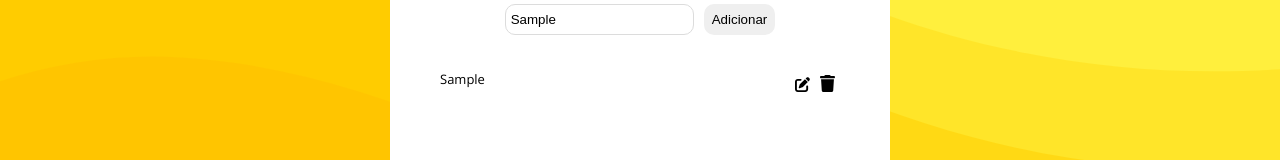
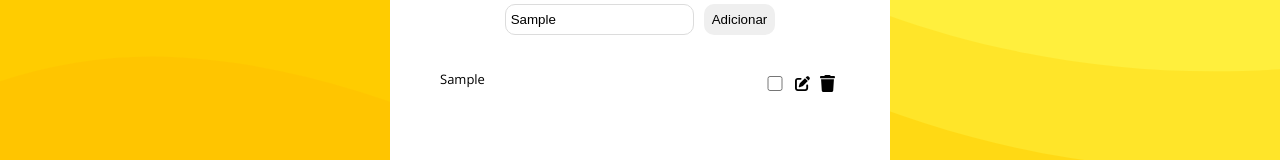
Before and after one commit to victoramos1/lista-de-tarefas-crud, a React (Create React App) app: page / in a window 1280 px wide. Both pictures are taken after typing "Sample" into the empty fields and a click on the button "Adicionar". Shown: the part 202-362 px from the top of the page. Built offline with nearby package versions, Linux system fonts and the light colour scheme.

Commit message:
Adicionada funcionalidade de ticar

```diff
--- a/src/pages/Main.css
+++ b/src/pages/Main.css
@@ -80,6 +80,11 @@
   margin: 0.625rem;
 }
 
+.itensArray div {
+  display: flex;
+  align-items: center;
+}
+
 .itensArray p {
   font-size: 0.813rem;
   word-break: break-all;
@@ -89,6 +94,13 @@
 .itensArray img {
   width: 0.938rem;
   margin: 0.313rem;
+}
+
+.itensArray input[type="checkbox"] {
+  margin-right: 0.313rem;
+  margin-bottom: 5px;
+  width: 20px;
+  height: 15px;
 }
 
 .modal {
--- a/src/pages/Main.js
+++ b/src/pages/Main.js
@@ -4,12 +4,12 @@ import editar from '../img/editar.svg'
 import deletar from '../img/deletar.svg'
 
 export default function Main() {
-
   let dadoCapturado = useRef('')
   let dadoEditado = useRef('')
   const [dadosGuardados, setDadosGuardados] = useState([])
   const [modalAtivado, setModalAtivado] = useState(false)
   const [indiceParaEdicao, setIndiceParaEdicao] = useState("")
+  const [selecionados, setSelecionados] = useState([])
 
   function insereNovoDado() {
     if (dadoCapturado.current.value === '') {
@@ -45,6 +45,14 @@ export default function Main() {
     }
   }
 
+  function selecionado(index) {
+    setSelecionados(selecionados => {
+      const novosSelecionados = [...selecionados]
+      novosSelecionados[index] = !novosSelecionados[index]
+      return novosSelecionados
+    })
+  }
+
   return (
     <>
       {/* Modal */}
@@ -65,15 +73,20 @@ export default function Main() {
             <input id="input-dados" name="input-dados" placeholder="Digite aqui" ref={dadoCapturado}></input>
             <button onClick={insereNovoDado}>Adicionar</button>
           </div>
-          {dadosGuardados.map((item, index) =>
+          {dadosGuardados.map((item, index) => (
             <div className="itensArray" key={index}>
-              <p>{item}</p>
+              <p style={selecionados[index] ? { textDecoration: 'line-through' } : {}}>{item}</p>
               <div>
-                <a href="#!" onClick={() => ativaModal(index)}><img src={editar} alt="Desenho de um desenho e uma folha, em alusão ao ato de editar algo" /></a>
-                <a href="#!" onClick={() => excluiDado(index)}><img src={deletar} alt="Desenho de uma lixeira, em alusão ao ato de excluir algo" /></a>
+                <input type="checkbox" id={`checkbox-${index}`} checked={selecionados[index]} onChange={() => selecionado(index)} />
+                <a href="#!" onClick={() => ativaModal(index)}>
+                  <img src={editar} alt="Desenho de um desenho e uma folha, em alusão ao ato de editar algo" />
+                </a>
+                <a href="#!" onClick={() => excluiDado(index)}>
+                  <img src={deletar} alt="Desenho de uma lixeira, em alusão ao ato de excluir algo" />
+                </a>
               </div>
             </div>
-          )}
+          ))}
         </div>
       </div>
     </>
```
Also changed, not shown: 1 other file (tests, documents, lock files or other folders).
